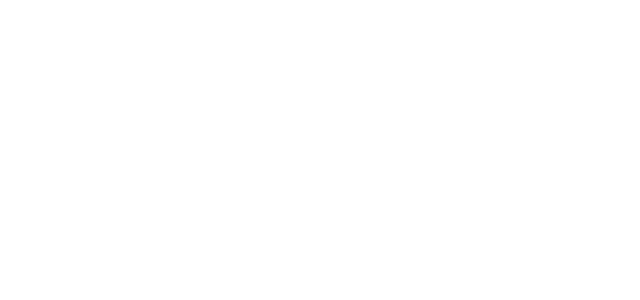
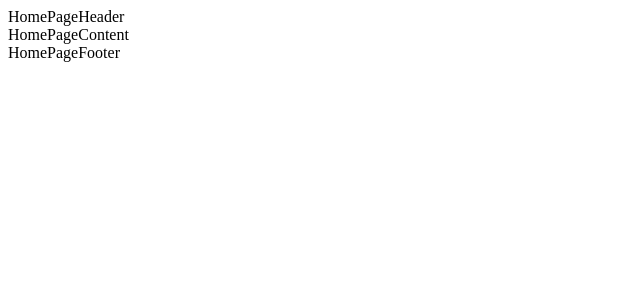
Before and after one commit to dreadlocker/ui-task, a Vue app: page / in a window 1280 px wide. Shown: the top 300 px of the page, without its empty margins (0-640 px from the left). Built offline with nearby package versions, Linux system fonts and the light colour scheme.

Commit message:
added components skeleton

```diff
--- a/src/App.vue
+++ b/src/App.vue
@@ -1,12 +1,17 @@
 <template>
   <div id="app">
+    <HomePage />
   </div>
 </template>
 
 <script>
+import HomePage from './components/HomePage.vue'
 
 export default {
   name: 'App',
+  components: {
+    HomePage
+  }
 }
 </script>
 
--- /dev/null
+++ b/src/components/HomePage.vue
@@ -0,0 +1,22 @@
+<template>
+  <div>
+    <HomePageHeader />
+    <HomePageContent />
+    <HomePageFooter />
+  </div>
+</template>
+
+<script>
+import HomePageHeader from './HomePageHeader.vue'
+import HomePageContent from './HomePageContent.vue'
+import HomePageFooter from './HomePageFooter.vue'
+
+export default {
+  name: 'HomePage',
+  components: {
+    HomePageHeader,
+    HomePageContent,
+    HomePageFooter,
+  },
+}
+</script>
--- /dev/null
+++ b/src/components/HomePageContent.vue
@@ -0,0 +1,11 @@
+<template>
+  <div>
+    HomePageContent
+  </div>
+</template>
+
+<script>
+export default {
+  name: 'HomePageContent',
+}
+</script>
--- /dev/null
+++ b/src/components/HomePageFooter.vue
@@ -0,0 +1,11 @@
+<template>
+  <div>
+    HomePageFooter
+  </div>
+</template>
+
+<script>
+export default {
+  name: 'HomePageFooter',
+}
+</script>
--- /dev/null
+++ b/src/components/HomePageHeader.vue
@@ -0,0 +1,11 @@
+<template>
+  <div>
+    HomePageHeader
+  </div>
+</template>
+
+<script>
+export default {
+  name: 'HomePageHeader',
+}
+</script>
```
Also changed, not shown: 1 other file (tests, documents, lock files or other folders).
